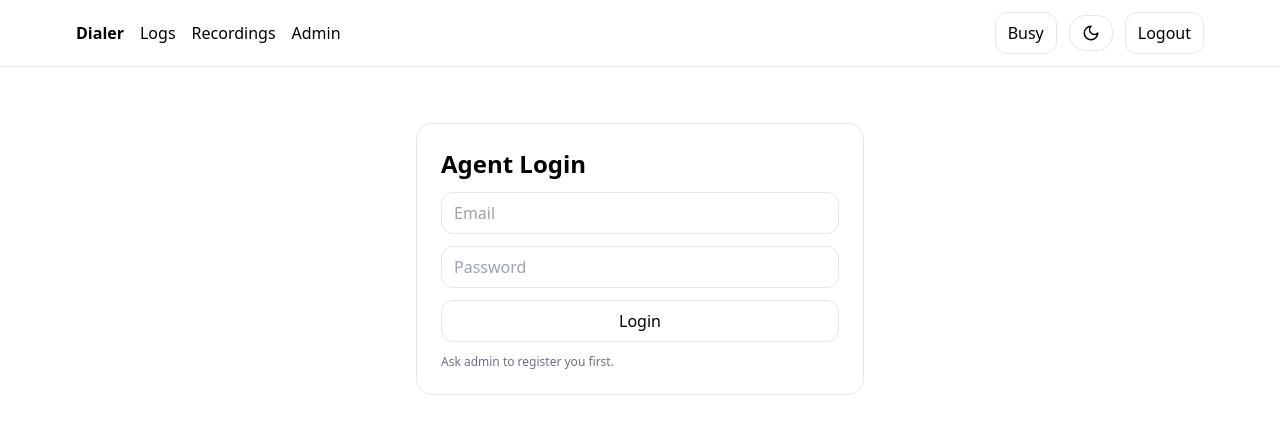
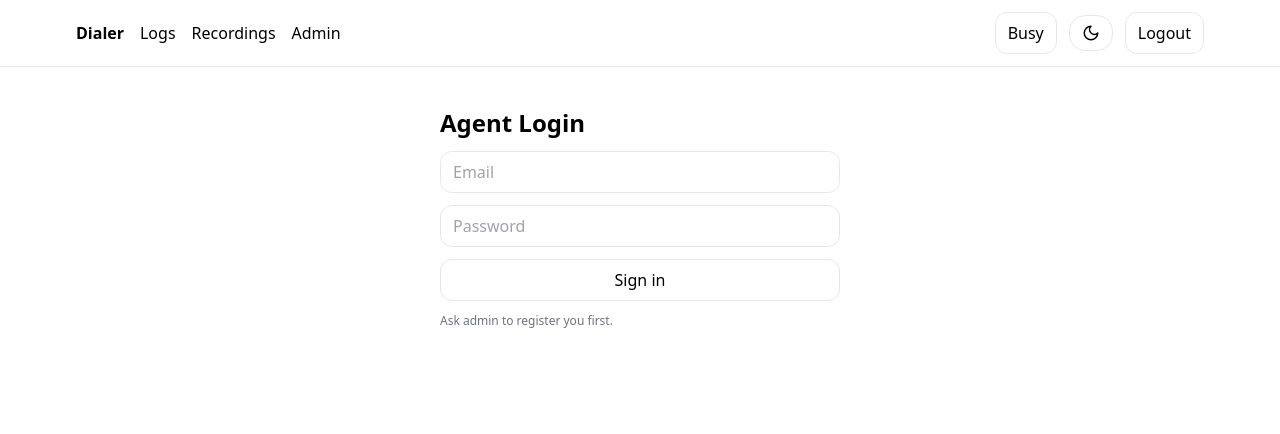
Before and after one commit to Huzawfaw/GP-Ver-Cold, a Next.js app: page /login in a window 1280 px wide. Shown: the top 434 px of the page. Built offline with nearby package versions, Linux system fonts and the light colour scheme.

Commit message:
Update page.tsx

```diff
--- a/app/login/page.tsx
+++ b/app/login/page.tsx
@@ -1,32 +1,32 @@
-'use client'
-import { useState } from 'react'
+// app/login/page.tsx  (REPLACE EVERYTHING)
 
+export default function LoginPage() {
+  return (
+    <div className="max-w-md mx-auto p-6 space-y-3">
+      <h1 className="text-2xl font-bold">Agent Login</h1>
 
-export default function Login(){
-const [email, setEmail] = useState('')
-const [password, setPassword] = useState('')
-const [loading, setLoading] = useState(false)
+      {/* Server-posted form — the API sets cookie + redirects */}
+      <form method="POST" action="/api/auth/login?redirect=/admin" className="space-y-3">
+        <input
+          name="email"
+          type="email"
+          placeholder="Email"
+          className="w-full border rounded-xl px-3 py-2"
+          required
+        />
+        <input
+          name="password"
+          type="password"
+          placeholder="Password"
+          className="w-full border rounded-xl px-3 py-2"
+          required
+        />
+        <button type="submit" className="w-full rounded-xl border px-3 py-2">
+          Sign in
+        </button>
+      </form>
 
-
-async function onLogin(){
-setLoading(true)
-const res = await fetch('/api/auth/login', { method: 'POST', headers: { 'Content-Type': 'application/json' }, body: JSON.stringify({ email, password }) })
-setLoading(false)
-if(res.ok){
-location.href = '/dialer'
-} else {
-alert('Login failed')
+      <p className="text-xs text-gray-500">Ask admin to register you first.</p>
+    </div>
+  );
 }
-}
-
-
-return (
-<div className="max-w-md mx-auto p-6 rounded-2xl border mt-10 space-y-3">
-<h1 className="text-2xl font-bold">Agent Login</h1>
-<input className="w-full border rounded-xl px-3 py-2" placeholder="Email" value={email} onChange={e=>setEmail(e.target.value)} />
-<input className="w-full border rounded-xl px-3 py-2" placeholder="Password" type="password" value={password} onChange={e=>setPassword(e.target.value)} />
-<button disabled={loading} onClick={onLogin} className="w-full rounded-xl border px-3 py-2">{loading? 'Signing in...' : 'Login'}</button>
-<p className="text-xs text-gray-500">Ask admin to register you first.</p>
-</div>
-)
-}
```
